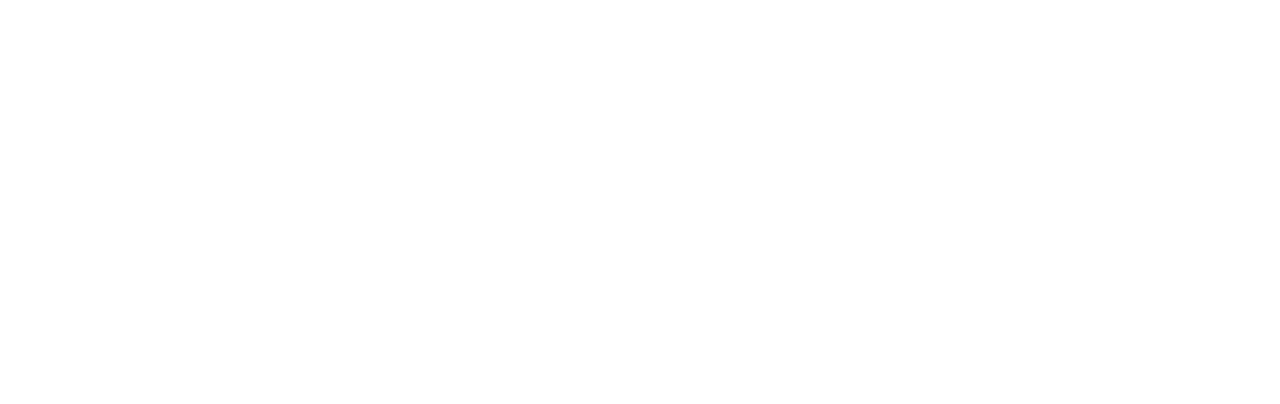
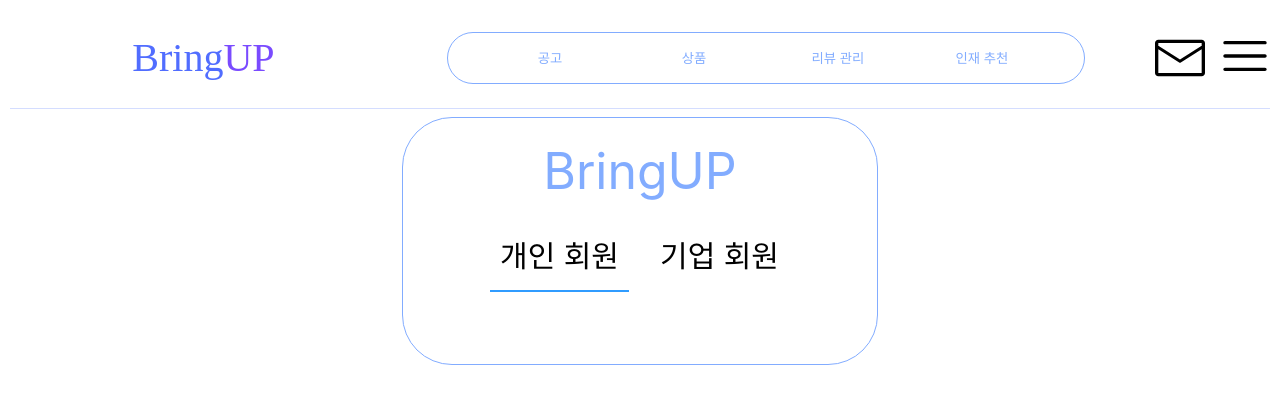
Before and after one commit to pojun406/Bring-Up, a React (Create React App) app in the folder src/main/front/: page /login in a window 1280 px wide. Before the commit this address had no page. Shown: the top 404 px of the page. Built offline with nearby package versions, Linux system fonts and the light colour scheme; a web font is replaced by a local one.

Commit message:
router setting

```diff
--- a/src/main/front/src/Root.jsx
+++ b/src/main/front/src/Root.jsx
@@ -15,12 +15,14 @@
 import ModifyingInformation from "./company/modifying-information/modifying-information";
 import Payment from "./company/payment/payment";
 import Report from "./company/report/report";
+import Login from "./login/login";
 
 const Root = () => {
     return (
         <Router>
             <Routes>
                 <Route path="/" element={<App />} />
+                <Route path="/login" element={<Login />} />
                 <Route path="/company" element={<Company />} />
                 <Route path="/company/manage-announcements" element={<ManageAnnouncements />} />
                 <Route path="/company/advertising-banners" element={<AdvertisingBanners />} />
--- a/src/main/front/src/company_header/category.jsx
+++ b/src/main/front/src/company_header/category.jsx
@@ -5,6 +5,9 @@
     const [openIndex, setOpenIndex] = useState(null);
 
     const handleMouseEnter = (index) => {
+        if(openIndex!==null){
+            setOpenIndex(null);
+        }
         setOpenIndex(index);
     };
 
@@ -53,7 +56,7 @@
                 <div
                     key={index}
                     className="dropdown-wrapper"
-                    onMouseEnter={() => handleMouseEnter(index)}
+                    onMouseEnter={()=>handleMouseEnter(index)}
                     onMouseLeave={handleMouseLeave}
                     onClick={handleItemClick}
                 >
@@ -62,7 +65,6 @@
                         <ul
                             className="dropdown-menu"
                             ref={(el) => (dropdownRefs.current[index] = el)}
-                            onMouseLeave={handleMouseLeave}
                             onClick={handleItemClick}
                         >
                             {category.options.map((option, optionIndex) => (
--- a/src/main/front/src/company_header/sidemenu.jsx
+++ b/src/main/front/src/company_header/sidemenu.jsx
@@ -2,14 +2,19 @@
 import './sidemenu.css';
 import {RxHamburgerMenu} from "react-icons/rx";
 import { IoPersonCircleOutline } from "react-icons/io5";
-import Details from "../company/details/details";
+import {useNavigate} from "react-router-dom";
 
 function SideMenu(){
     const [isOpen, setIsOpen] = useState(false);
+    const navigate = useNavigate();
 
     const handleMenuToggle = () => {
         setIsOpen(!isOpen);
     };
+    const logout=() =>{
+        /*로그아웃 로직*/
+        navigate("/login");
+    }
 
     return (
         <>
@@ -33,7 +38,7 @@
                             <li>신고내역</li>
                         </a>
                     </ul>
-                    <button className="logout-button">로그아웃</button>
+                    <button className="logout-button" onClick={logout}>로그아웃</button>
                 </nav>
             </div>
         </>
--- /dev/null
+++ b/src/main/front/src/login/login.css
@@ -0,0 +1,161 @@
+.main {
+    display: flex;
+    flex-direction: column;
+    margin: auto;
+    align-items: center;
+}
+
+.login-content {
+    position: absolute;
+    top: 25%;
+    width: 400px;
+    height: 400px;
+    border: solid;
+    border-width: 0.5px;
+    align-content: center;
+    text-align: center;
+    border-radius: 50px;
+}
+
+.login-type {
+    display: flex;
+    left: 50%;
+    margin: 0 10px;
+    padding: 0 70px;
+    height: 50px;
+    align-content: center;
+}
+
+.login-form {
+    max-width: 648px;
+    margin: 0 auto;
+    padding: 19px 80px 45px;
+    border: 1px solid rgba(130, 172, 255, 1);
+    border-radius: 50px;
+    background-color: #fff;
+    text-align: center;
+}
+
+.login-header {
+    margin-bottom: 27px;
+}
+
+.logo {
+    margin: 0 auto;
+    padding: 9px 60px;
+    color: #82acff;
+    font: 50px/50px Poller One, -apple-system, Roboto, Helvetica, sans-serif;
+}
+
+.membership-nav {
+    display: flex;
+    gap: 20px;
+    max-width: 300px;
+    margin: 12px auto 0;
+    font: 30px "Didact Gothic", sans-serif;
+}
+
+.membership-button {
+    flex: 1;
+    padding: 14px 0;
+    color: rgba(0, 0, 0, 1);
+    background-color: transparent;
+    border: 1px solid rgba(255, 255, 255, 1);
+    border-bottom-width: 2px;
+    font: inherit;
+    text-align: center;
+}
+
+.membership-button.active {
+    border-top: 1px;
+    border-left: 1px;
+    border-right: 1px;
+    border-color: rgba(48, 156, 255, 1);
+
+}
+
+.login-main {
+    display: flex;
+    flex-direction: column;
+    align-items: center;
+}
+
+.input-field {
+    width: 100%;
+    margin: 13px 0 0 12px;
+    padding: 24px 30px;
+    border: 2px solid rgba(224, 228, 233, 1);
+    border-radius: 20px;
+    color: #afb4be;
+    font: 25px Poller One, sans-serif;
+}
+
+.login-options {
+    display: flex;
+    gap: 11px;
+    margin: 14px 0 0 30px;
+    font-size: 20px;
+    color: #000;
+}
+
+.checkbox-label {
+    display: flex;
+    align-items: center;
+    gap: 5px;
+    font: 20px Poller One, sans-serif;
+}
+
+.checkbox-input {
+    width: 28px;
+    height: 28px;
+    border: 1px solid rgba(0, 0, 0, 1);
+    border-radius: 6px;
+    background-color: #fff;
+}
+
+.login-button {
+    min-width: 350px;
+    margin: 11px auto 0;
+    padding: 22px 60px;
+    border: none;
+    border-radius: 20px;
+    background-color: #349eff;
+    color: #fff;
+    font: 900 30px Poller One, -apple-system, Roboto, Helvetica, sans-serif;
+    white-space: nowrap;
+}
+
+.login-footer {
+    display: flex;
+    align-items: center;
+    gap: 10px;
+    margin: 14px 0 0 36px;
+    font-size: 18px;
+    color: #000;
+}
+
+.footer-link {
+    flex: 1;
+    margin: auto 0;
+    color: inherit;
+    text-decoration: none;
+}
+
+.footer-divider {
+    width: 1px;
+    height: 32px;
+    background-color: #000;
+    border: 1px solid rgba(0, 0, 0, 1);
+}
+
+.visually-hidden {
+    position: absolute;
+    width: 1px;
+    height: 1px;
+    margin: -1px;
+    padding: 0;
+    overflow: hidden;
+    clip: rect(0, 0, 0, 0);
+    white-space: nowrap;
+    border: 0;
+}
--- /dev/null
+++ b/src/main/front/src/login/login.jsx
@@ -0,0 +1,92 @@
+import React from 'react';
+import "./login.css";
+import Header from "../company_header/header";
+
+function Login() {
+    const [isPersonal, setIsPersonal] = React.useState(true);
+    const handleMembershipChange = (isPersonal) => {
+        setIsPersonal(isPersonal);
+    };
+    return (
+        <div className="main">
+            <Header/>
+            <form className="login-form">
+                <header className="login-header">
+                    <h1 className="logo">BringUP</h1>
+                    <nav className="membership-nav">
+                        <MembershipButton
+                            isActive={isPersonal}
+                            onClick={() => handleMembershipChange(true)}
+                        >
+                            개인 회원
+                        </MembershipButton>
+                        <MembershipButton
+                            isActive={!isPersonal}
+                            onClick={() => handleMembershipChange(false)}
+                        >
+                            기업 회원
+                        </MembershipButton>
+                    </nav>
+                </header>
+                {!isPersonal &&
+                    <>
+                    <main className="login-main">
+                        <label htmlFor="username" className="visually-hidden">
+                            아이디
+                        </label>
+                        <input
+                            type="text"
+                            id="username"
+                            className="input-field"
+                            placeholder="아이디"
+                        />
+                        <label htmlFor="password" className="visually-hidden">
+                            비밀번호
+                        </label>
+                        <input
+                            type="password"
+                            id="password"
+                            className="input-field"
+                            placeholder="비밀번호"
+                        />
+                        <div className="login-options">
+                            <label className="checkbox-label">
+                                <input type="checkbox" className="checkbox-input"/>
+                                자동 로그인
+                            </label>
+                            <label className="checkbox-label">
+                                <input type="checkbox" className="checkbox-input"/>
+                                아이디 저장
+                            </label>
+                        </div>
+                        <button type="submit" className="login-button">
+                            로그인
+                        </button>
+                    </main>
+                    <footer className="login-footer">
+                    <a href="#" className="footer-link">
+                    회원가입
+                    </a>
+                    <span className="footer-divider"/>
+                    <a href="#" className="footer-link">
+                    아이디/비밀번호 찾기
+                    </a>
+                    </footer>
+                    </>
+                }
+            </form>
+        </div>
+    );
+}
+
+const MembershipButton = ({isActive, onClick, children}) => (
+    <button
+        type="button"
+        className={`membership-button ${isActive ? "active" : ""}`}
+        onClick={onClick}
+    >
+        {children}
+    </button>
+);
+
+export default Login;
```
